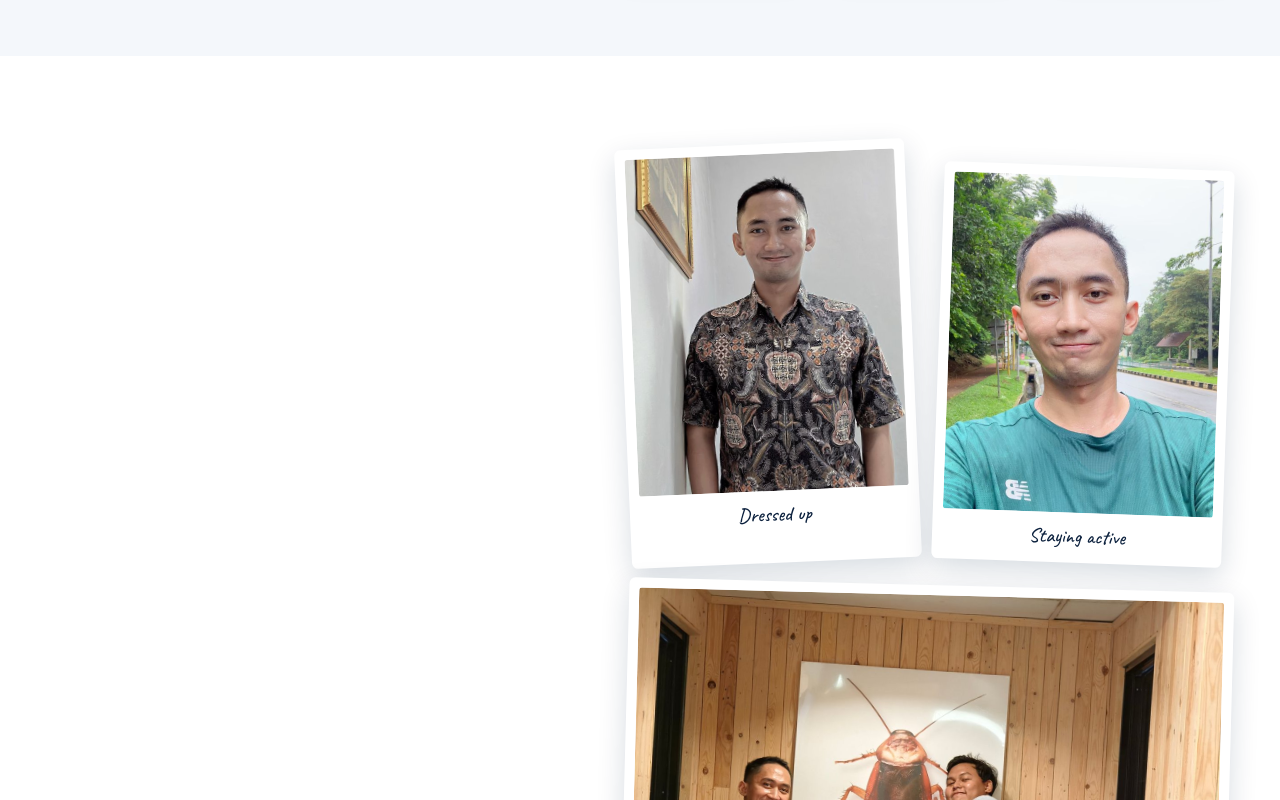
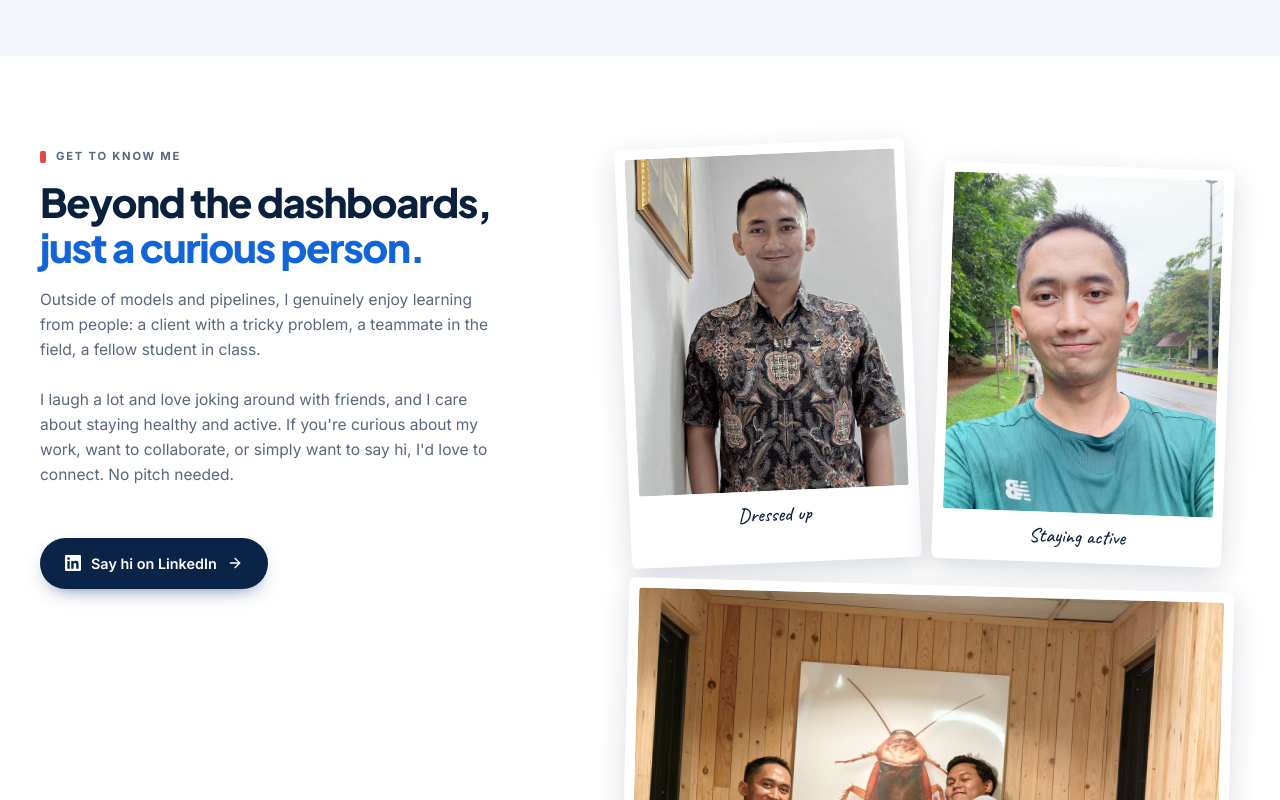
Before and after one commit to adryanra97/alvin-homepage, a Next.js app: page /about in a window 1280 px wide. Shown: the part 740-1540 px from the top of the page. Built offline with nearby package versions, Linux system fonts and the light colour scheme; no server answers.

Commit message:
Keep About intro text in view while the photo collage scrolls
Align the text to the top of the collage and make it sticky on desktop,
so the left column is never empty next to the tall photo column.

```diff
--- a/app/globals.css
+++ b/app/globals.css
@@ -742,3 +742,9 @@ main:focus { outline: none; }
   .cs-nav { top: 60px; }
 }
 .cs-meta dd, .cs-stack dd { margin-left: 0; }
+
+/* About "Get to know me": text stays in view while the tall photo column scrolls */
+@media (min-width: 861px) {
+  .know-grid { align-items: start; }
+  .know-copy { position: sticky; top: max(116px, calc(50vh - 200px)); padding-top: 12px; }
+}
```
